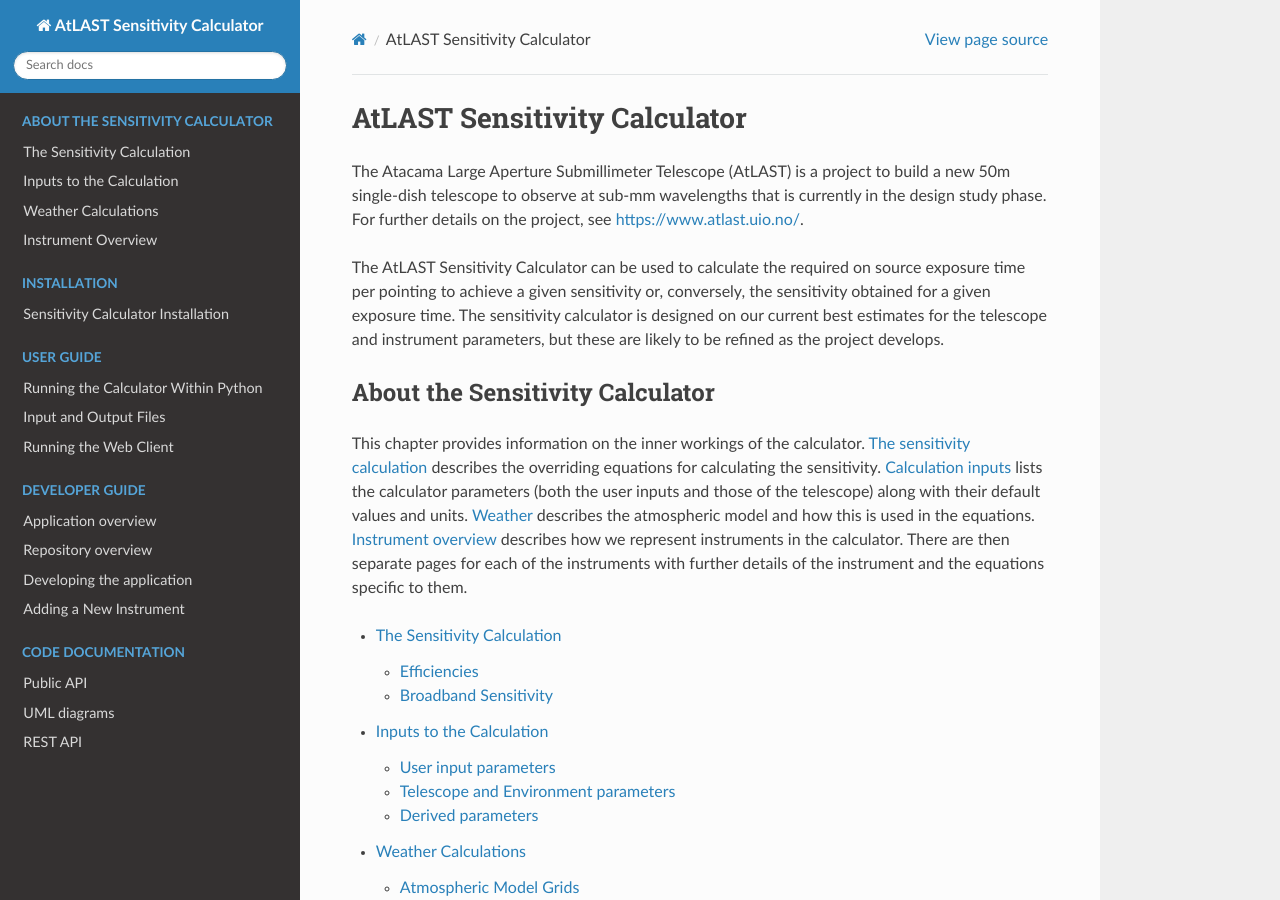
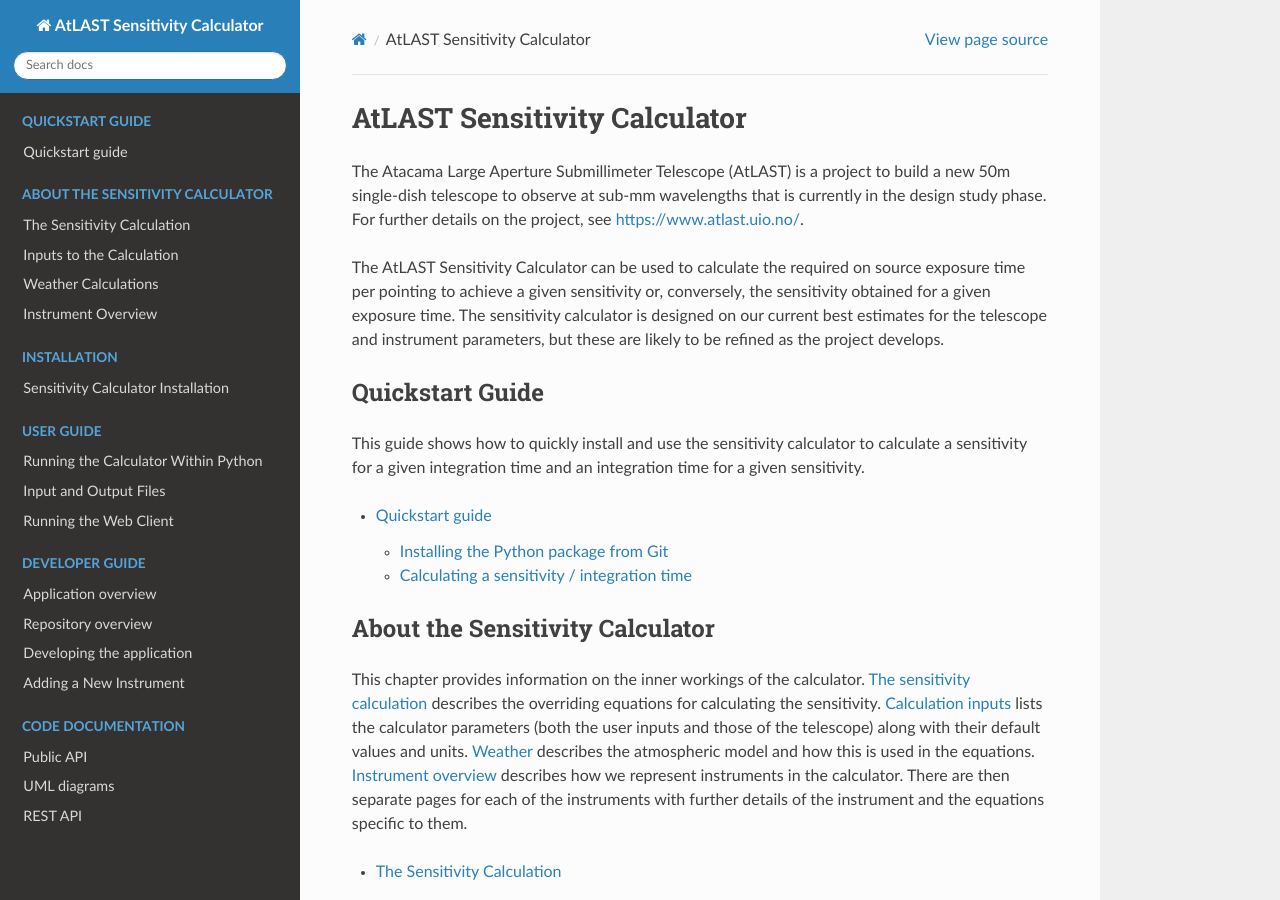
Before and after one commit to ukatc/AtLAST_sensitivity_calculator, a Sphinx documentation site: the page built from docs/source/index.rst, in a window 1280 px wide and 900 px high. Built offline with Sphinx 7.4.7 and the Read the Docs theme 3.1.0, drawn with Linux system fonts in a browser that asks for light colours.

Commit message:
Add quickstart guide

```diff
--- a/docs/source/developer_guide/application_overview.rst
+++ b/docs/source/developer_guide/application_overview.rst
@@ -81,6 +81,7 @@ there are no applicable instruments, it will proceed with the Default instrument
 will be accessing the instrument classes and their methods through this class.
 
 .. _atlast-sc-data-module:
+
 data
 ++++
 The ``Data`` class stores all of the configuration information for each of the user input,
@@ -110,6 +111,7 @@ The derived group classes are ``AtmosphereParams``, ``Efficiencies``, and
 are primarily intended to be used internally.
 
 .. _atlast-sc-instruments-module:
+
 instruments
 +++++++++++
 This module contains the instrument data and classes used in the calculator, as well as the
@@ -144,6 +146,7 @@ The contents include helper methods for validating and updating parameters, perf
 unit conversions, and file input/output methods for reading and writing data to file.
 
 .. _class structure:
+
 Class Structure
 ^^^^^^^^^^^^^^^
 General class structure can be visualised with the UML diagrams below.
--- a/docs/source/index.rst
+++ b/docs/source/index.rst
@@ -5,6 +5,16 @@ AtLAST Sensitivity Calculator
 The Atacama Large Aperture Submillimeter Telescope (AtLAST) is a project to build a new 50m single-dish telescope to observe at sub-mm wavelengths that is currently in the design study phase. For further details on the project, see https://www.atlast.uio.no/.
 
 The AtLAST Sensitivity Calculator can be used to calculate the required on source exposure time per pointing to achieve a given sensitivity or, conversely, the sensitivity obtained for a given exposure time. The sensitivity calculator is designed on our current best estimates for the telescope and instrument parameters, but these are likely to be refined as the project develops.
+
+Quickstart Guide
+----------------
+
+This guide shows how to quickly install and use the sensitivity calculator to calculate a sensitivity for a given integration time and an integration time for a given sensitivity.
+
+.. toctree::
+   :caption: Quickstart Guide
+
+   quickstart
 
 About the Sensitivity Calculator
 --------------------------------
--- /dev/null
+++ b/docs/source/quickstart.rst
@@ -0,0 +1,38 @@
+Quickstart guide
+================
+
+This guide demonstrates how to install the calculator as a python package and run it to get a quick result.
+
+Installing the Python package from Git
+--------------------------------------
+
+We recommend creating a fresh environment before installing using pip. Here we assume conda as the environment manager, although the code will also install into environments created using other environment managers.
+
+.. code-block:: bash
+
+   conda create -n atlast python=3.12 pip # create a fresh environment
+   conda activate atlast # activate the environment
+   pip install git+https://github.com/ukatc/AtLAST_sensitivity_calculator.git # install from Github
+
+Calculating a sensitivity / integration time
+--------------------------------------------
+
+Now start python and run the following to calculate your sensitivity / integration time.
+
+.. code-block:: python
+
+    from atlast_sc.calculator import Calculator # import the calculator package
+    import astropy.units as u # we'll need this to define the units of the user input parameters
+
+    calculator = Calculator() # initialise the calculator object
+    calculator.user_input.show() # check the default user input parameters
+    calculator.user_input.obs_freq = 650*u.GHz # choose desired frequency
+    calculator.user_input.bandwidth = 1*u.MHz # choose desired bandwidth / spectral resolution
+    calculator.user_input.t_int = 1*u.h # set the integration time
+
+    sensitivity = calculator.calculate_sensitivity() # calculate sensitivity
+    print(sensitivity) # print the result
+
+    calculator.user_input.sensitivity = 300*u.mJy # alternatively, set the sensitivity
+    time = calculator.calculate_t_integration() # and calculate the integration time
+    print(time) # print the result
```
